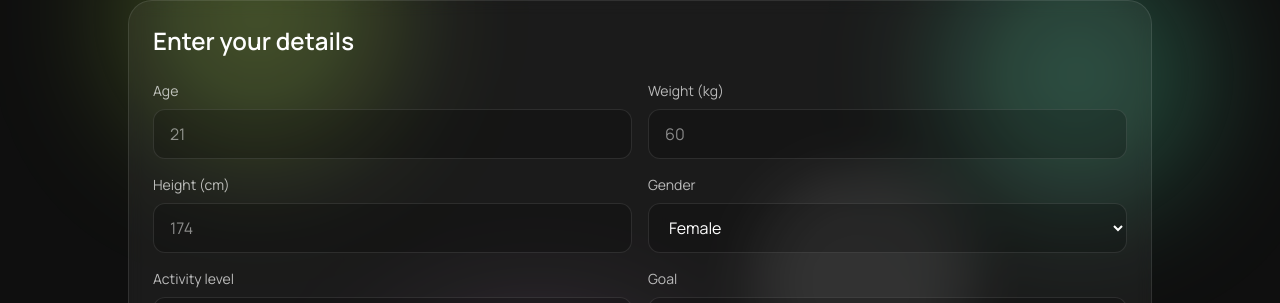
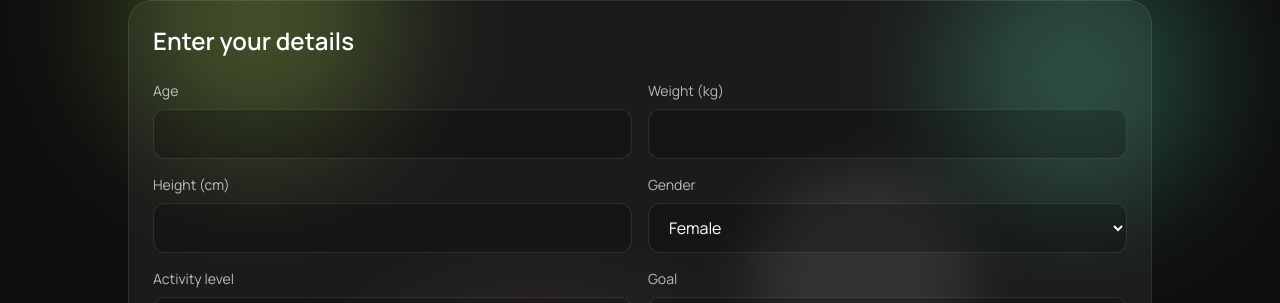
Before and after one commit to NikolVoronina/smart-calorie-mvp-next.js, a Next.js app: page / in a window 1280 px wide. Shown: the part 236-539 px from the top of the page. Built offline with nearby package versions, Linux system fonts and the light colour scheme.

Commit message:
Updated the file - page.tsx

```diff
--- a/app/page.tsx
+++ b/app/page.tsx
@@ -90,7 +90,7 @@ export default function Home() {
                 value={age}
                 onChange={(e) => setAge(e.target.value)}
                 className="w-full rounded-xl border border-white/10 bg-black/20 px-4 py-3 outline-none"
-                placeholder="21"
+                placeholder=""
               />
             </div>
 
@@ -103,7 +103,7 @@ export default function Home() {
                 value={weight}
                 onChange={(e) => setWeight(e.target.value)}
                 className="w-full rounded-xl border border-white/10 bg-black/20 px-4 py-3 outline-none"
-                placeholder="60"
+                placeholder=""
               />
             </div>
 
@@ -116,7 +116,7 @@ export default function Home() {
                 value={height}
                 onChange={(e) => setHeight(e.target.value)}
                 className="w-full rounded-xl border border-white/10 bg-black/20 px-4 py-3 outline-none"
-                placeholder="174"
+                placeholder=""
               />
             </div>
 
```
